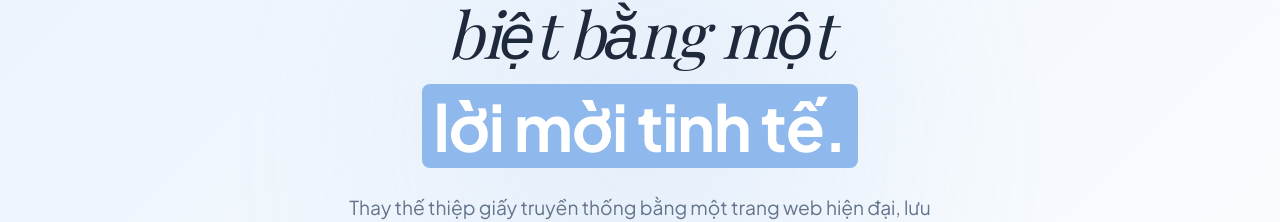
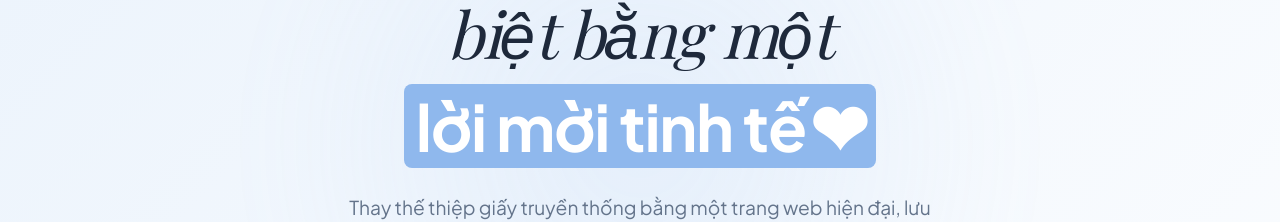
Before and after one commit to looby239/loobycardv2, a Next.js app: page / in a window 1280 px wide. Shown: the part 242-464 px from the top of the page. Built offline with nearby package versions, Linux system fonts and the light colour scheme; no server answers; a web font is replaced by a local one.

Commit message:
feat: add pulsing heart icon to typing text and remove period

```diff
--- a/src/app/globals.css
+++ b/src/app/globals.css
@@ -38,3 +38,12 @@ body {
 .animate-float {
   animation: float 6s ease-in-out infinite;
 }
+
+@keyframes heartbeat {
+  0%, 100% { opacity: 0.3; transform: scale(0.9); }
+  50% { opacity: 1; transform: scale(1.1); }
+}
+
+.animate-heartbeat {
+  animation: heartbeat 1s ease-in-out infinite;
+}
--- a/src/app/page.tsx
+++ b/src/app/page.tsx
@@ -32,8 +32,10 @@ function TypingText({ text, speed = 120, delay = 500 }: { text: string; speed?:
   return (
     <span className="inline-flex items-center">
       {displayedText}
-      {!isTypingComplete && (
+      {!isTypingComplete ? (
         <span className="ml-1 inline-block w-[2.5px] h-[1.1em] bg-white animate-pulse" />
+      ) : (
+        <span className="ml-1.5 inline-block animate-heartbeat text-white select-none">❤︎</span>
       )}
     </span>
   );
@@ -186,7 +188,7 @@ export default function HomePage() {
           <h1 className="font-extrabold text-secondary tracking-tight mb-6" style={{ fontSize: 'clamp(2.4rem, 5vw, 4rem)', lineHeight: 1.2, letterSpacing: '-0.02em' }}>
             <span className="font-serif font-light italic block mb-3">Bắt đầu khoảnh khắc đặc biệt bằng một</span>
             <span className="text-white px-3 py-1 rounded-lg font-bold not-italic" style={{ backgroundColor: '#8FB8ED', display: 'inline-block' }}>
-              <TypingText text="lời mời tinh tế." />
+              <TypingText text="lời mời tinh tế" />
             </span>
           </h1>
 
```
